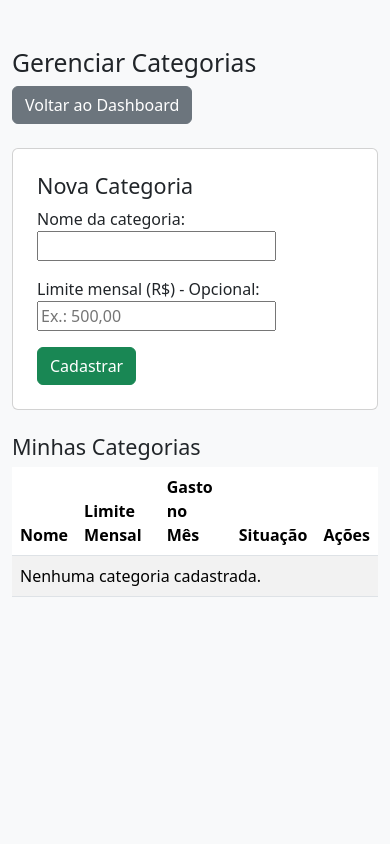
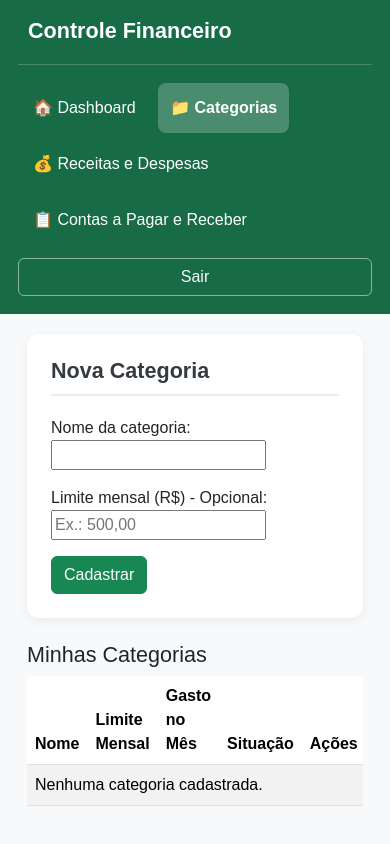
Before and after one commit to leonicio77/Sistema-de-Controle-Financeiro-Pessoal, a Django app: page /categorias/ in a window 390 px wide. Run offline with Django 5.2, Linux system fonts and the light colour scheme; the visitor is signed in with stand-in values (Sample User, id 1); data that the repository does not hold is empty.

Commit message:
insercao do menu somente em categorias

```diff
--- a/app/templates/categorias.html
+++ b/app/templates/categorias.html
@@ -9,17 +9,84 @@
 
     <link href="https://cdn.jsdelivr.net/npm/bootstrap@5.3.3/dist/css/bootstrap.min.css"
           rel="stylesheet">
+
+<style>
+    body {
+        background-color: #f4f7f5;
+        font-family: Arial, sans-serif;
+    }
+
+    .topo {
+        background-color: #198754;
+        color: white;
+        padding: 25px 0;
+        box-shadow: 0 2px 8px rgba(0,0,0,0.10);
+        margin-bottom: 30px;
+    }
+
+    .card-padrao {
+        border: none;
+        border-radius: 12px;
+        box-shadow: 0 3px 10px rgba(0,0,0,0.06);
+    }
+
+    .titulo-secao {
+        font-weight: 600;
+        color: #343a40;
+        margin-bottom: 20px;
+        padding-bottom: 10px;
+        border-bottom: 2px solid #e9ecef;
+    }
+
+    .tabela-categorias {
+        background-color: white;
+        border-radius: 12px;
+        overflow: hidden;
+        box-shadow: 0 3px 10px rgba(0,0,0,0.06);
+    }
+
+    .tabela-categorias thead th {
+        background-color: #e9f5ee;
+        color: #198754;
+        font-weight: 600;
+        padding: 15px;
+    }
+
+    .tabela-categorias tbody td {
+        padding: 14px 15px;
+    }
+
+    .alerta-limite {
+        border: none;
+        border-left: 5px solid #dc3545;
+        border-radius: 8px;
+        background-color: #fff1f2;
+        padding: 18px 20px;
+        margin-bottom: 15px;
+        box-shadow: 0 2px 6px rgba(0,0,0,0.04);
+    }
+
+    @media (max-width: 768px) {
+        .topo {
+            padding: 20px 0;
+        }
+
+        .topo h3 {
+            font-size: 22px;
+        }
+    }
+</style>
 </head>
 
 <body class="bg-light">
 
-<div class="container mt-5">
+<div class="layout-principal">
 
-    <h2>Gerenciar Categorias</h2>
+    {% include 'menu_lateral.html' %}
 
-    <a href="{% url 'dashboard' %}" class="btn btn-secondary mb-4">
-        Voltar ao Dashboard
-    </a>
+    <main class="conteudo-principal">
+
+        <div class="container-fluid">
 
     <!-- Alertas de limite ultrapassado -->
     {% for categoria in alertas_limite %}
@@ -44,8 +111,8 @@
     {% endfor %}
 
     <!-- Cadastro -->
-    <div class="card p-4 mb-4">
-        <h4>Nova Categoria</h4>
+    <div class="card card-padrao p-4 mb-4">
+    <h4 class="titulo-secao">Nova Categoria</h4>
 
         <form method="post">
             {% csrf_token %}
@@ -153,6 +220,9 @@
             </tbody>
         </table>
     </div>
+        </div>
+
+    </main>
 
 </div>
 
--- /dev/null
+++ b/app/templates/menu_lateral.html
@@ -0,0 +1,119 @@
+
+<style>
+    .layout-principal {
+        display: flex;
+        min-height: 100vh;
+    }
+
+    .menu-lateral {
+        width: 250px;
+        min-width: 250px;
+        background-color: #176b45;
+        color: white;
+        padding: 25px 15px;
+        min-height: 100vh;
+    }
+
+    .menu-lateral h4 {
+        font-weight: 600;
+        padding: 0 10px 20px;
+        border-bottom: 1px solid rgba(255,255,255,0.2);
+        margin-bottom: 25px;
+    }
+
+    .menu-lateral a {
+        display: block;
+        color: white;
+        text-decoration: none;
+        padding: 13px 12px;
+        border-radius: 8px;
+        margin-bottom: 8px;
+        transition: 0.2s;
+    }
+
+    .menu-lateral a:hover {
+        background-color: rgba(255,255,255,0.15);
+    }
+
+    .menu-lateral a.ativo {
+        background-color: rgba(255,255,255,0.22);
+        font-weight: bold;
+    }
+
+    .menu-lateral .sair {
+        margin-top: 35px;
+        border: 1px solid rgba(255,255,255,0.5);
+        text-align: center;
+    }
+
+    .conteudo-principal {
+        flex: 1;
+        min-width: 0;
+        padding: 30px;
+    }
+
+    @media (max-width: 768px) {
+        .layout-principal {
+            flex-direction: column;
+        }
+
+        .menu-lateral {
+            width: 100%;
+            min-width: 100%;
+            min-height: auto;
+            padding: 18px;
+        }
+
+        .menu-lateral h4 {
+            margin-bottom: 15px;
+        }
+
+        .menu-lateral a {
+            display: inline-block;
+            margin: 3px;
+        }
+
+        .menu-lateral .sair {
+            margin-top: 10px;
+        }
+
+        .conteudo-principal {
+            padding: 20px 15px;
+        }
+    }
+</style>
+
+<aside class="menu-lateral">
+
+    <h4>Controle Financeiro</h4>
+
+    <nav>
+        <a href="{% url 'dashboard' %}"
+           class="{% if request.resolver_match.url_name == 'dashboard' %}ativo{% endif %}">
+            🏠 Dashboard
+        </a>
+
+        <a href="{% url 'categorias' %}"
+           class="{% if request.resolver_match.url_name == 'categorias' %}ativo{% endif %}">
+            📁 Categorias
+        </a>
+
+        <a href="{% url 'lancamentos' %}"
+           class="{% if request.resolver_match.url_name == 'lancamentos' %}ativo{% endif %}">
+            💰 Receitas e Despesas
+        </a>
+
+        <a href="{% url 'contas' %}"
+           class="{% if request.resolver_match.url_name == 'contas' %}ativo{% endif %}">
+            📋 Contas a Pagar e Receber
+        </a>
+    </nav>
+
+    <form method="post" action="{% url 'logout' %}">
+        {% csrf_token %}
+        <button type="submit" class="btn btn-outline-light w-100 sair">
+            Sair
+        </button>
+    </form>
+
+</aside>
```
Also changed, not shown: app/templates/dashboard.html (+51 -1 lines).
